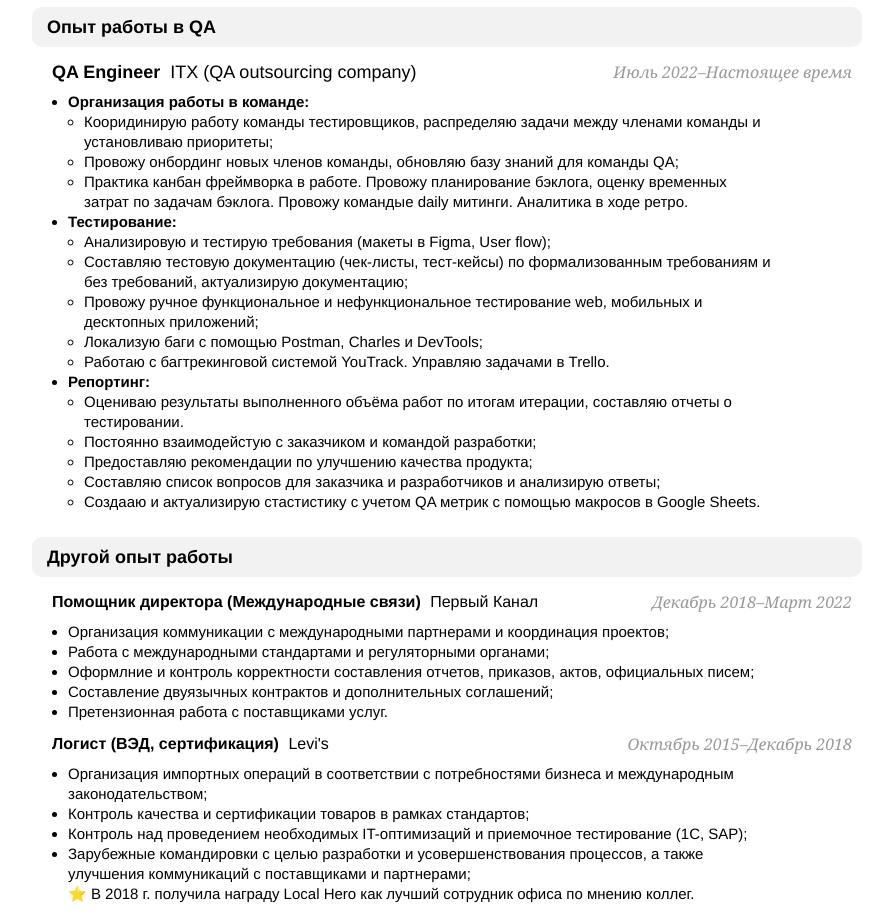
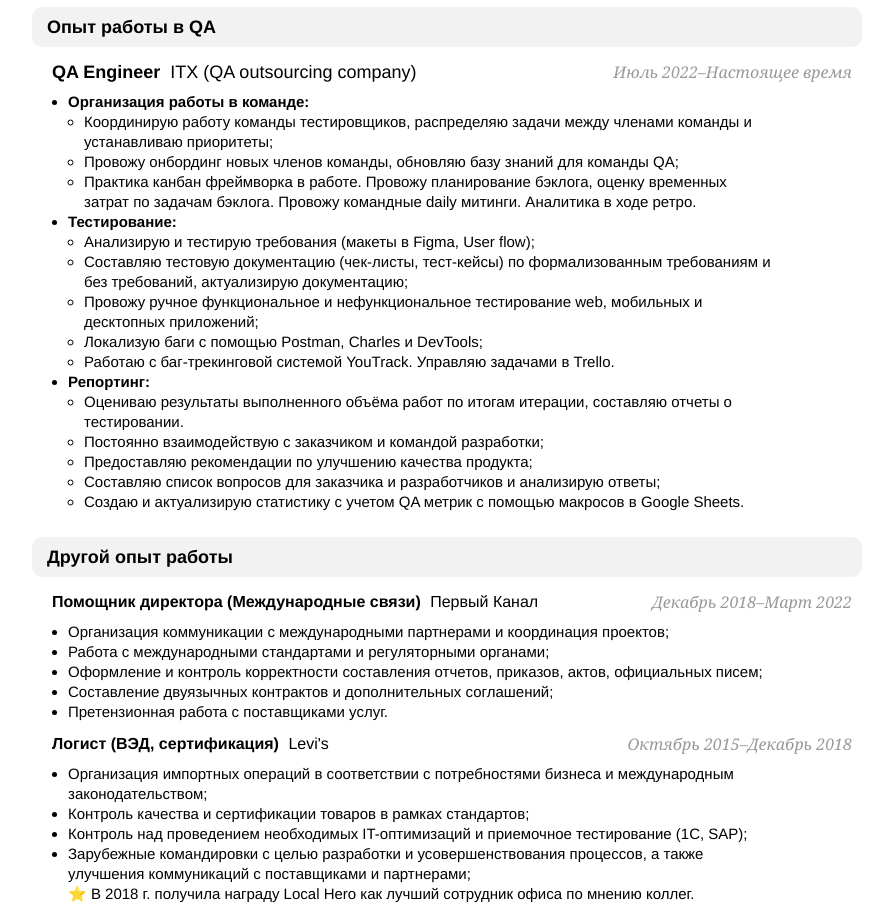
Before and after one commit to calculatedmediocrity/CV, a plain HTML site: page index.html in a window 1280 px wide. Shown: the part 708-1620 px from the top of the page, without its empty margins (168-1061 px from the left). Drawn offline with Linux system fonts and the light colour scheme.

Commit message:
fix text

```diff
--- a/index.html
+++ b/index.html
@@ -40,7 +40,7 @@
             <p>
                 Отлично справляюсь с проектами, на которых горят дедлайны.
                 Умею эффективно расставлять приоритеты и стараюсь улучшать процессы для достижения лучших результатов.
-                C удовольствием помогаю коллегам и быстро учусь. Уделяю внимание развитию как навыков ручного,
+                С удовольствием помогаю коллегам и быстро учусь. Уделяю внимание развитию как навыков ручного,
                 так и автоматизированного тестирования, чтобы быть готовой к любым вызовам в работе.
             </p>
         </div>
@@ -70,28 +70,28 @@
                 <ul>
                     <li><strong>Организация работы в команде:</strong>
                     <ul>
-                        <li>Кооридинирую работу команды тестировщиков, распределяю задачи между членами команды и установливаю приоритеты;</li>
+                        <li>Координирую работу команды тестировщиков, распределяю задачи между членами команды и устанавливаю приоритеты;</li>
                         <li>Провожу онбординг новых членов команды, обновляю базу знаний для команды QA;</li>
-                        <li>Практика канбан фреймворка в работе. Провожу планирование бэклога, оценку временных затрат по задачам бэклога. Провожу командые daily митинги. Аналитика в ходе ретро.
+                        <li>Практика канбан фреймворка в работе. Провожу планирование бэклога, оценку временных затрат по задачам бэклога. Провожу командные daily митинги. Аналитика в ходе ретро.
 </li>
                     </ul>
                   </li>
                     <li><strong>Тестирование:</strong>
                     <ul>
-                        <li>Анализировую и тестирую требования (макеты в Figma, User flow);
+                        <li>Анализирую и тестирую требования (макеты в Figma, User flow);
                         <li>Составляю тестовую документацию (чек-листы, тест-кейсы) по формализованным требованиям и без требований, актуализирую документацию;
                         <li>Провожу ручное функциональное и нефункциональное тестирование web, мобильных и десктопных приложений;</li>
                         <li>Локализую баги с помощью Postman, Charles и DevTools;</li>
-                        <li>Работаю с багтрекинговой системой YouTrack. Управляю задачами в Trello.</li>
+                        <li>Работаю с баг-трекинговой системой YouTrack. Управляю задачами в Trello.</li>
                     </ul>
                   </li>
                     <li><strong>Репортинг:</strong>
                     <ul>
                         <li>Оцениваю результаты выполненного объёма работ по итогам итерации, составляю отчеты о тестировании. </li>
-                        <li>Постоянно взаимодейстую с заказчиком и командой разработки;</li>
+                        <li>Постоянно взаимодействую с заказчиком и командой разработки;</li>
                         <li>Предоставляю рекомендации по улучшению качества продукта; </li>
                         <li>Составляю список вопросов для заказчика и разработчиков и анализирую ответы; </li>
-                        <li>Создааю и актуализирую стастистику с учетом QA метрик с помощью макросов в Google Sheets. </li>
+                        <li>Создаю и актуализирую статистику с учетом QA метрик с помощью макросов в Google Sheets. </li>
                     </ul>
                   </li>
                 </ul>
@@ -105,7 +105,7 @@
                     <ul>
                         <li>Организация коммуникации с международными партнерами и координация проектов;</li>
                         <li>Работа с международными стандартами и регуляторными органами;</li>
-                        <li>Оформлние и контроль корректности составления отчетов, приказов, актов, официальных писем;</li>
+                        <li>Оформление и контроль корректности составления отчетов, приказов, актов, официальных писем;</li>
                         <li>Составление двуязычных контрактов и дополнительных соглашений;</li>
                         <li>Претензионная работа с поставщиками услуг.</li>
                     </ul >
```
